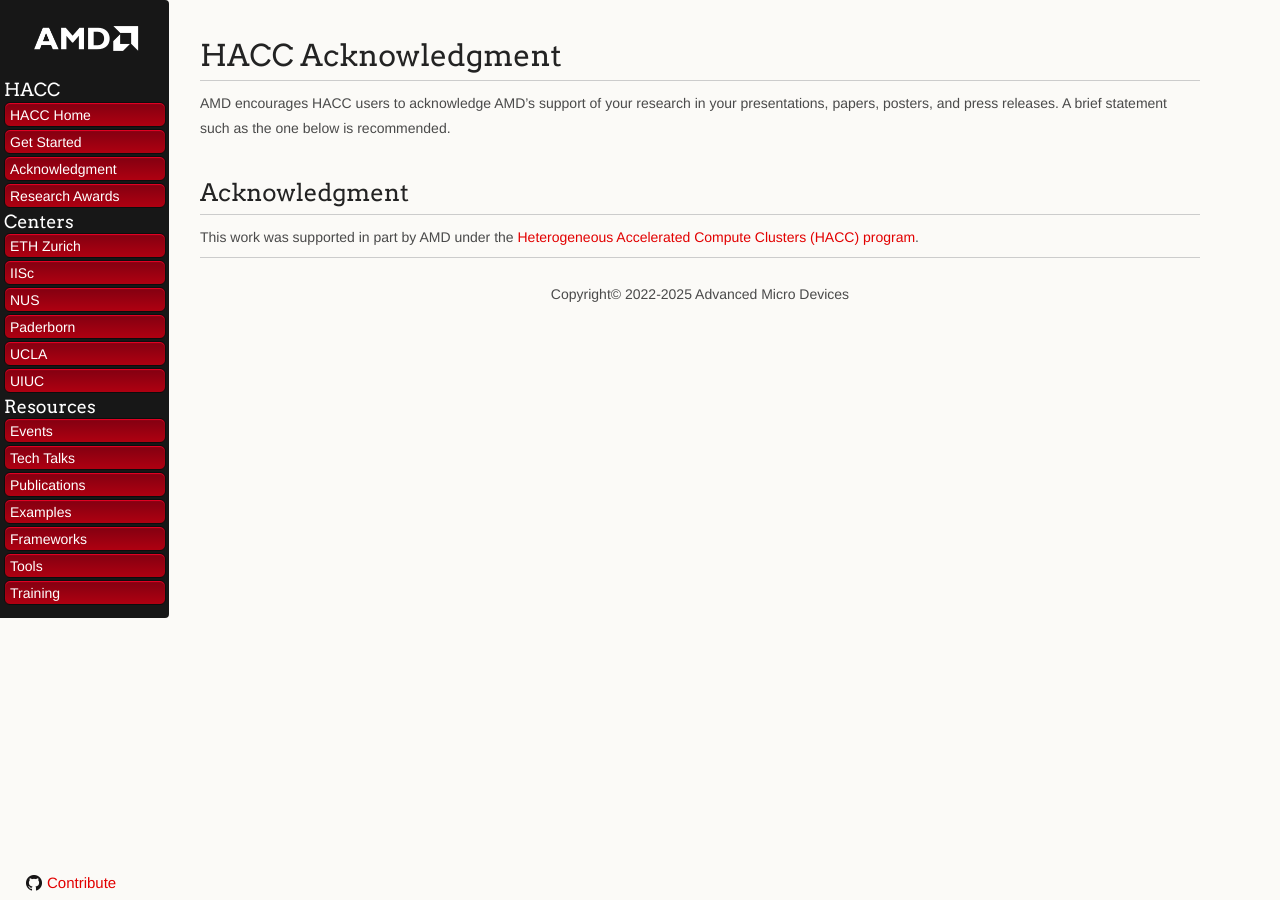
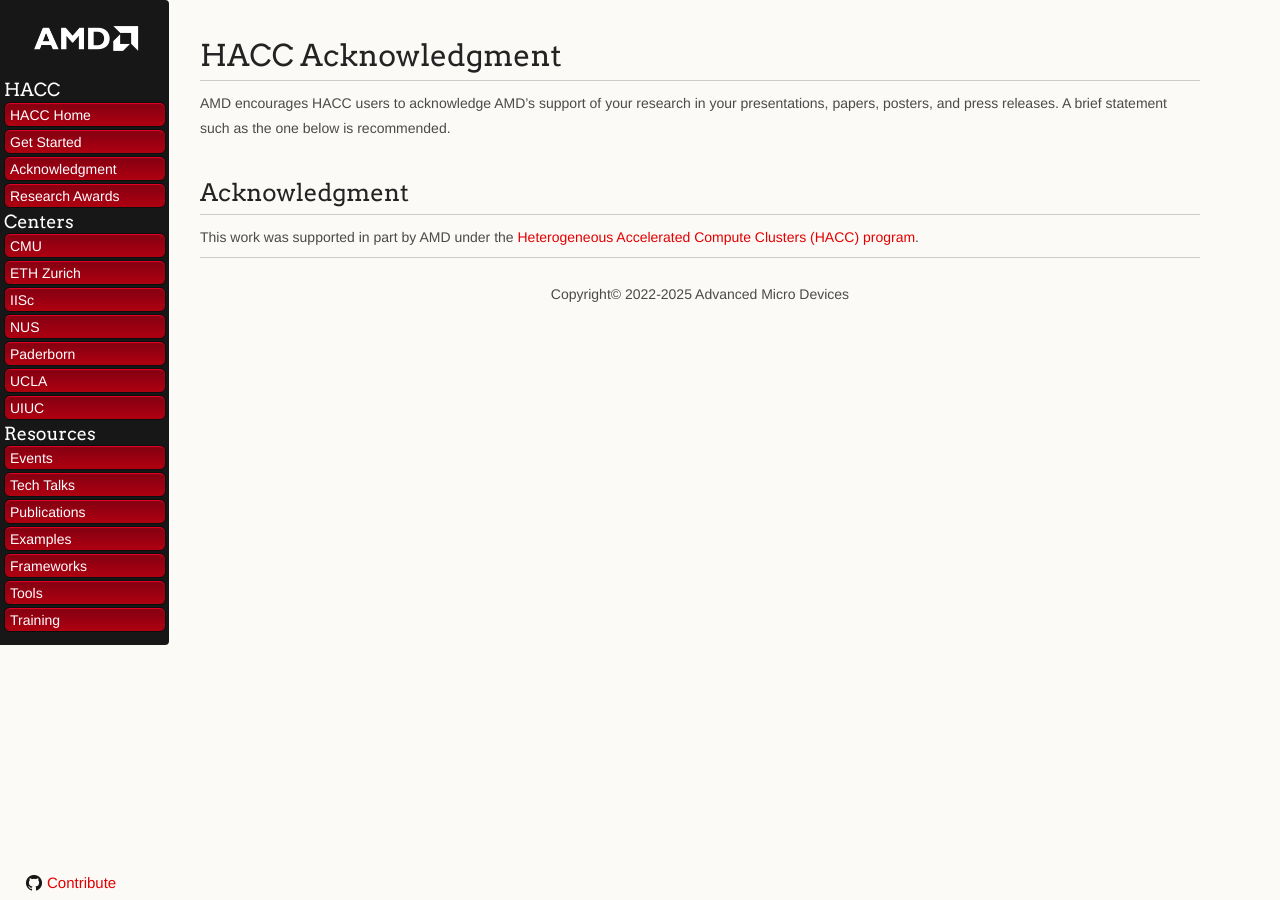
Before and after one commit to Xilinx/xacc, a Jekyll site: the page built from docs/acknowledgment.md, in a window 1280 px wide. Built offline with Jekyll 4.4.1, drawn with Linux system fonts in a browser that asks for light colours; nearby versions of some CDN libraries; our own code applies the rules of GitHub Pages for plain Markdown files.

Commit message:
Add CMU to sidebar (#138)

```diff
--- a/docs/_data/centers_sidebar.yml
+++ b/docs/_data/centers_sidebar.yml
@@ -1,5 +1,8 @@
 docs_list_title: centers_sidebar
 docs:
+
+- title: CMU
+  url: cmu.html
 
 - title: ETH Zurich
   url: ethz.html
```
Also changed, not shown: docs/images/awards/ETHZ_award_2025.png, docs/images/awards/NUS_award_2025.png, docs/images/awards/Paderborn_award_2025.png, docs/images/awards/UCLA_award_2025.png, docs/images/awards/UIUC_award_2025.png.
